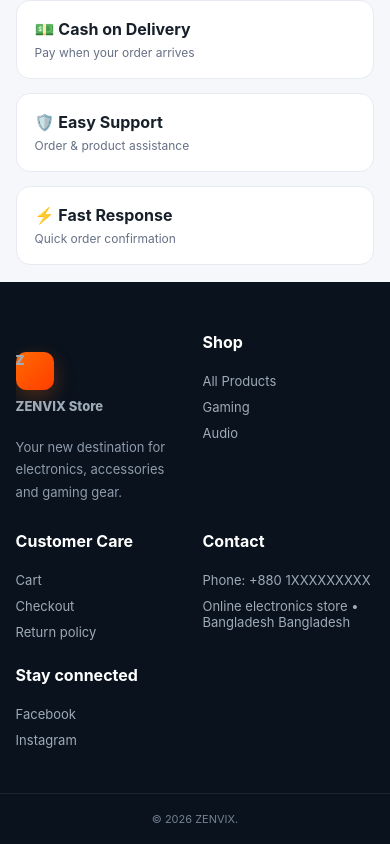
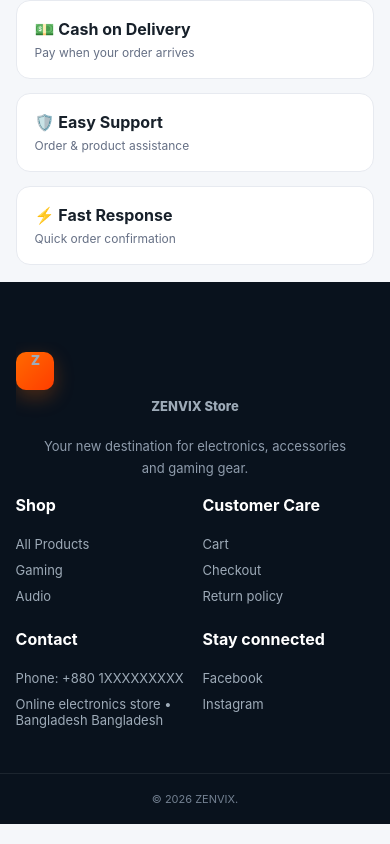
Before and after one commit to saminyasartasin8-del/zenvix-store, a plain HTML site: page index.html in a window 390 px wide. Shown: the part 628-1472 px from the top of the page. Drawn offline with nearby package versions, Linux system fonts and the light colour scheme; no server answers.

Commit message:
Add files via upload

```diff
--- a/style.css
+++ b/style.css
@@ -357,3 +357,10 @@ body.zoom-open { overflow: hidden; }
   .product-detail-tabs .detail-tab-panel p,
   .product-detail-tabs .detail-tab-panel li { font-size: 14px; line-height: 1.65; overflow-wrap: anywhere; }
 }
+
+/* Center the brand block in the mobile footer. */
+@media (max-width: 600px) {
+  .footer-grid > div:first-child { grid-column: 1 / -1; text-align: center; }
+  .footer-grid > div:first-child .brand { justify-content: center; }
+  .footer-grid > div:first-child > p { max-width: 320px; margin: 12px auto 0; }
+}
```
Also changed, not shown: UPDATE_NOTES.txt (added).
